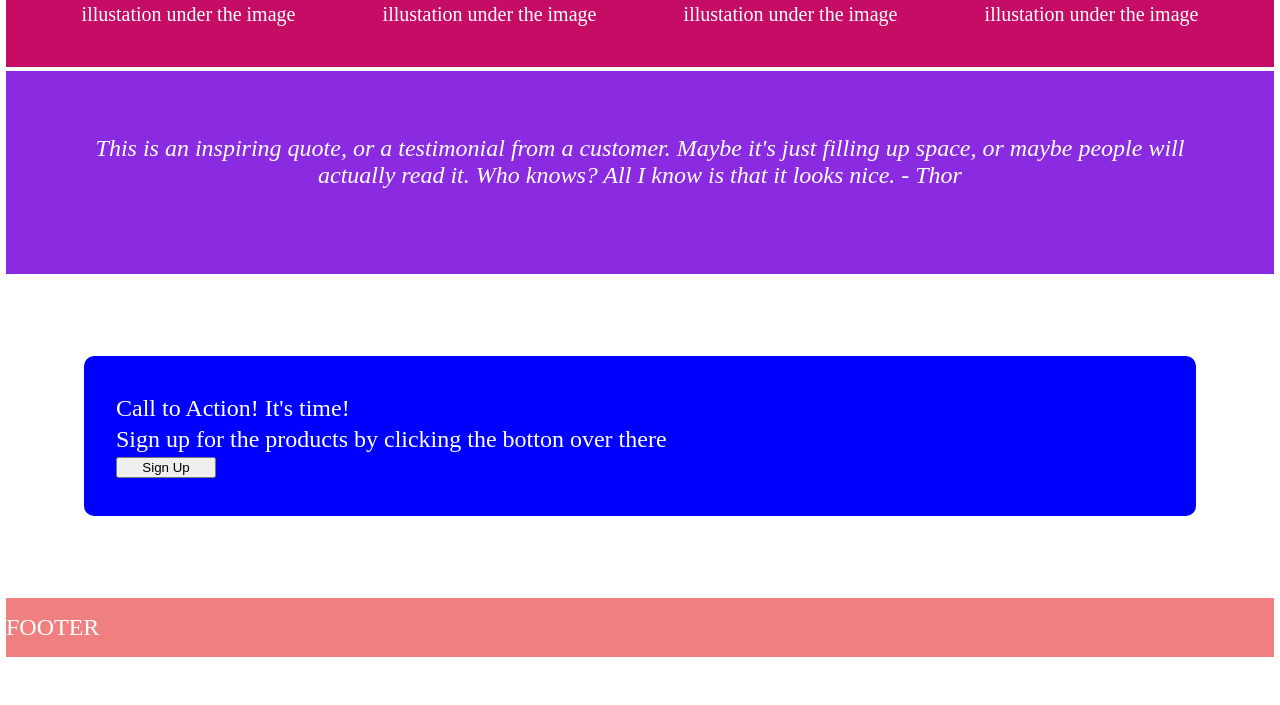
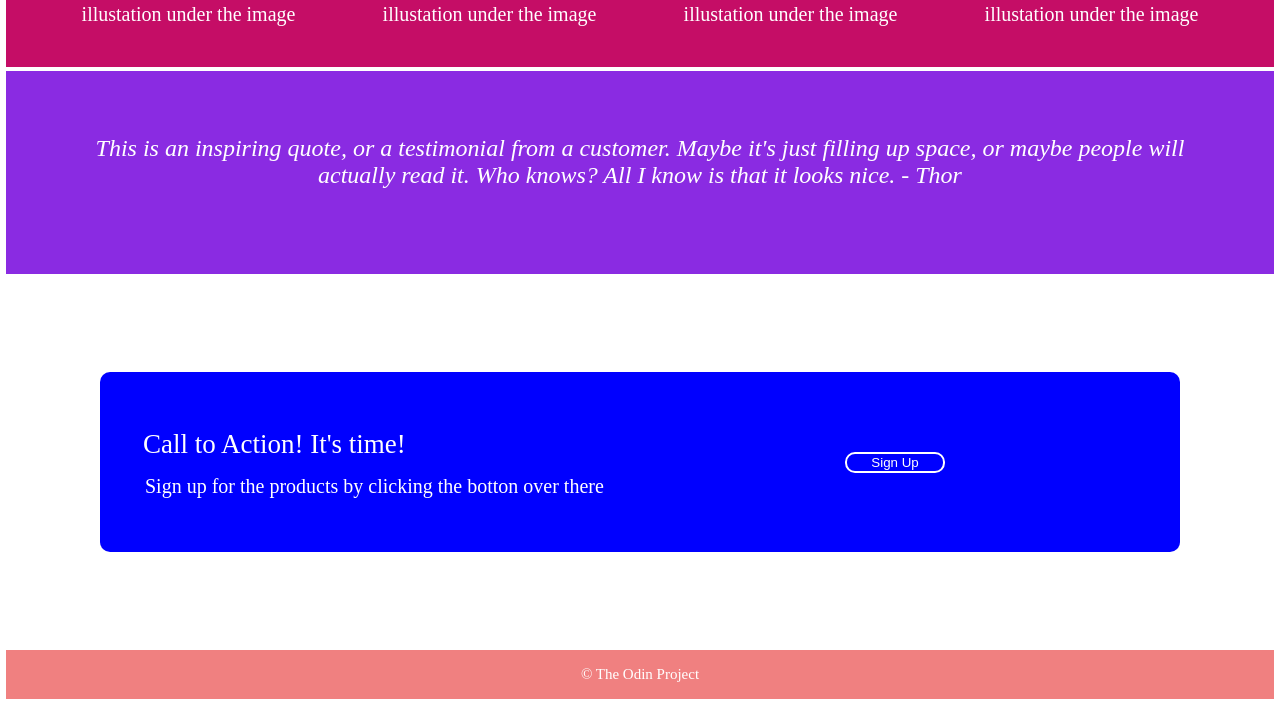
Before and after one commit to Amritkhangura/landing-page, a plain HTML site: page index.html in a window 1280 px wide. Shown: the part 724-1429 px from the top of the page. Before the commit the page ends 1387 px from the top, so only its background shows below. Drawn offline with Linux system fonts and the light colour scheme.

Commit message:
Layout complete

```diff
--- a/index.html
+++ b/index.html
@@ -46,7 +46,7 @@
       <button class="button-2">Sign Up</button>
     </div>
 
-  <footer class="flex-footer">FOOTER</footer>
+  <footer class="flex-footer">© The Odin Project</footer>
 
 </body>
 </html>
--- a/style.css
+++ b/style.css
@@ -1,7 +1,6 @@
 * {
   margin: 2px;
 }
-
 body {
 font-size: 24px;
 color: white;
@@ -17,6 +16,7 @@ flex-direction: column;
   display: flex;
   font-size: 20px;
   align-content: center;
+
 }
 
 .first-column {
@@ -58,9 +58,11 @@ height: 100px;
 display: flex;
 justify-content: center;
 flex-direction: column;
-padding: 30px;
-margin: 80px;
-border-radius: 10px
+flex-wrap: wrap;
+padding: 40px;
+margin: 6rem;
+border-radius: 10px;
+justify-content: baseline;
 
 }
 
@@ -68,6 +70,9 @@ border-radius: 10px
   background-color: lightcoral;
   padding-top: 1rem;
   padding-bottom: 1rem;
+  text-align: center;
+  font-size: 15px;
+
 }
 
 .link-one {
@@ -162,4 +167,21 @@ border-radius: 10px
 }
 .button-2 {
   width: 100px;
+  border: 2px solid white;
+  border-radius: 10px;
+  background-color: blue;
+  color: white;
+
 }
+.title {
+  padding-top: 5px;
+  width: 300px;
+  margin: 3px;
+  font-size: 27px;
+}
+.title-2 {
+  width: 500px;
+  margin: 5px;
+  font-size: 20px;
+  padding-top: 7px;
+}
```
